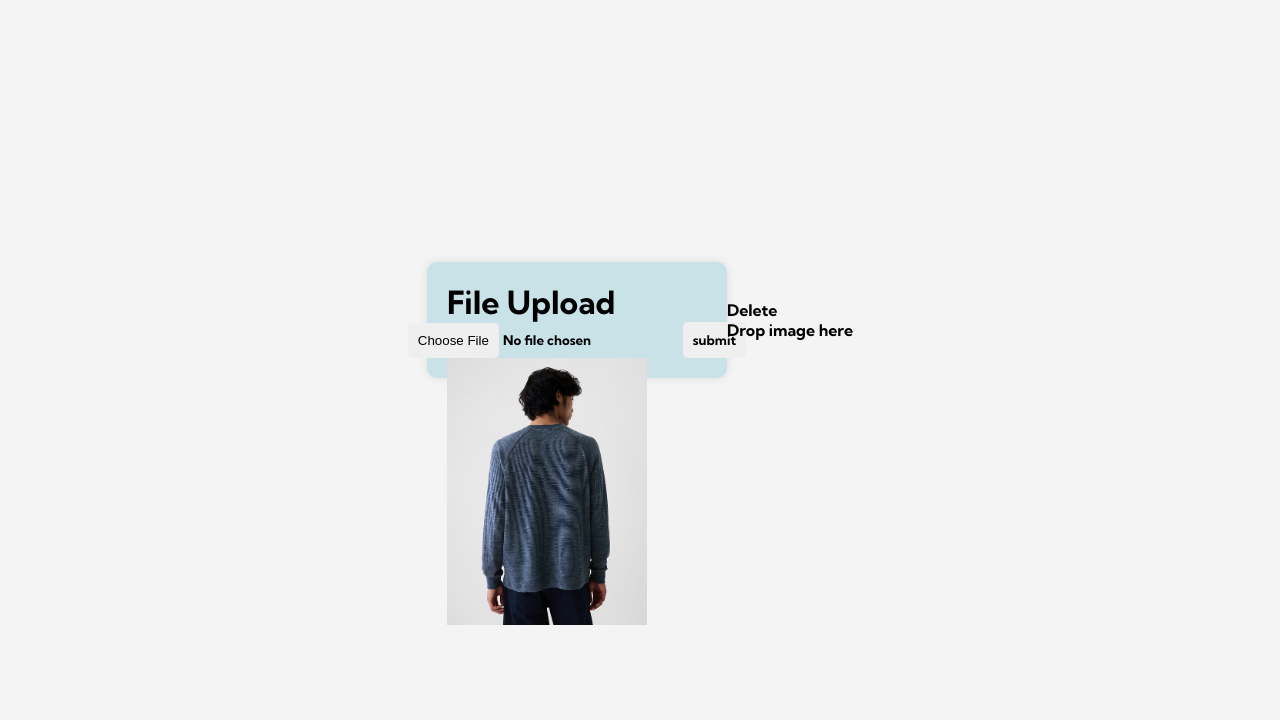
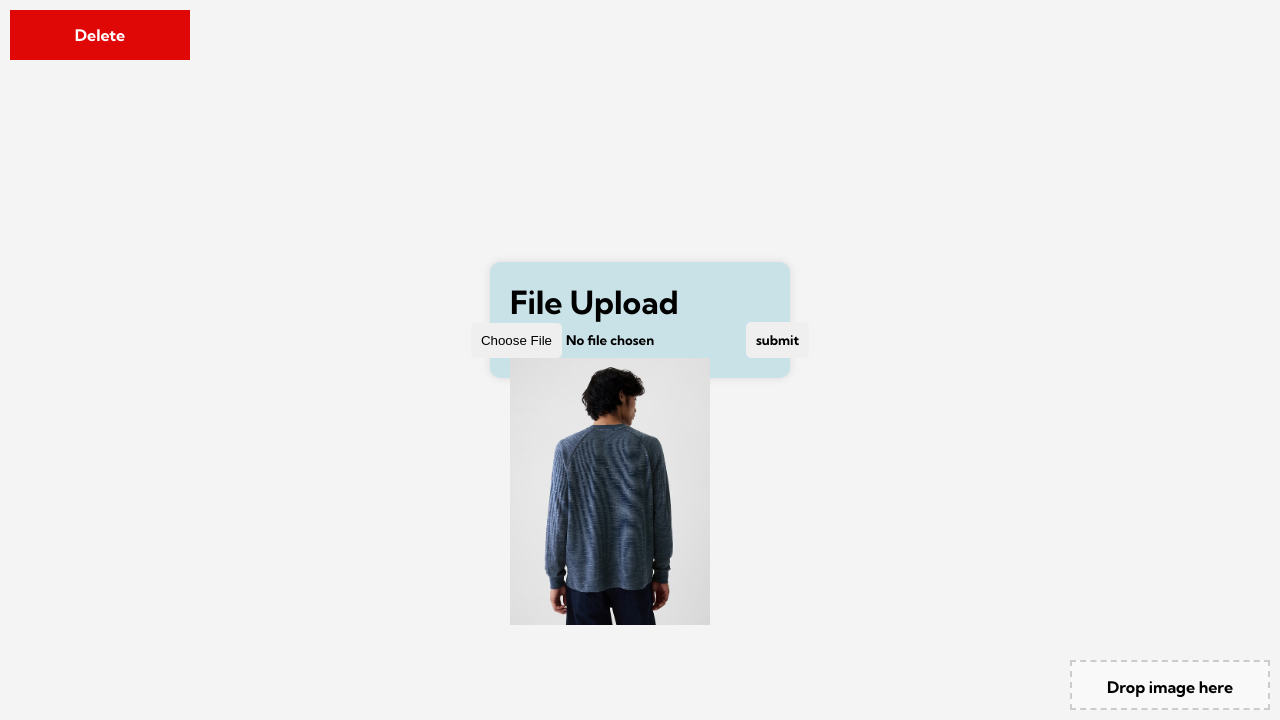
Before and after one commit to mLucas55/SoMi, a Flask app: page / in a window 1280 px wide. Shown: the part 80-800 px from the top of the page. Run offline with Flask 3, Linux system fonts and the light colour scheme.

Commit message:
Delete and Drop CSS, highlight disable

```diff
--- a/static/style.css
+++ b/static/style.css
@@ -22,6 +22,7 @@ body {
   border-radius: 10px;
   box-shadow: 0px 0px 10px rgba(0, 0, 0, 0.1);
   width: 300px;
+  user-select: none;
 }
 
 .form-group {
@@ -74,6 +75,7 @@ input::file-selector-button {
   background-size: 100%;
   -webkit-background-clip: text;
           background-clip: text; /* Added for compatibility */
+  user-select: none;
   -moz-background-clip: text;
   -webkit-text-fill-color: transparent;
   -moz-text-fill-color: transparent;
@@ -111,6 +113,7 @@ input::file-selector-button {
   padding: 20px;
   transition: right 0.3s ease-in-out;
   box-shadow: 0px 4px 10px rgba(0, 0, 0, 0.2);
+  user-select: none;
 }
 
 .sidebar ul {
@@ -144,3 +147,33 @@ input::file-selector-button {
 .sidebar.active {
   right: 10px;
 }
+
+/* Drop Zone styling */
+#drop-zone {
+  width: 200px;
+  height: 50px;
+  border: 2px dashed #ccc;
+  text-align: center;
+  line-height: 50px;
+  cursor: pointer;
+  position: absolute;
+  bottom: 10px;
+  right: 10px;
+  background-color: #f9f9f9;
+  user-select: none;
+}
+
+#delete-box {
+  width: 180px;
+  height: 50px;
+  border: 2px #ccc;
+  text-align: center;
+  line-height: 50px;
+  cursor: pointer;
+  position: absolute;
+  top: 90px;
+  left: 10px;
+  color: #fff;
+  background-color: #e00707;
+  user-select: none;
+}
```
